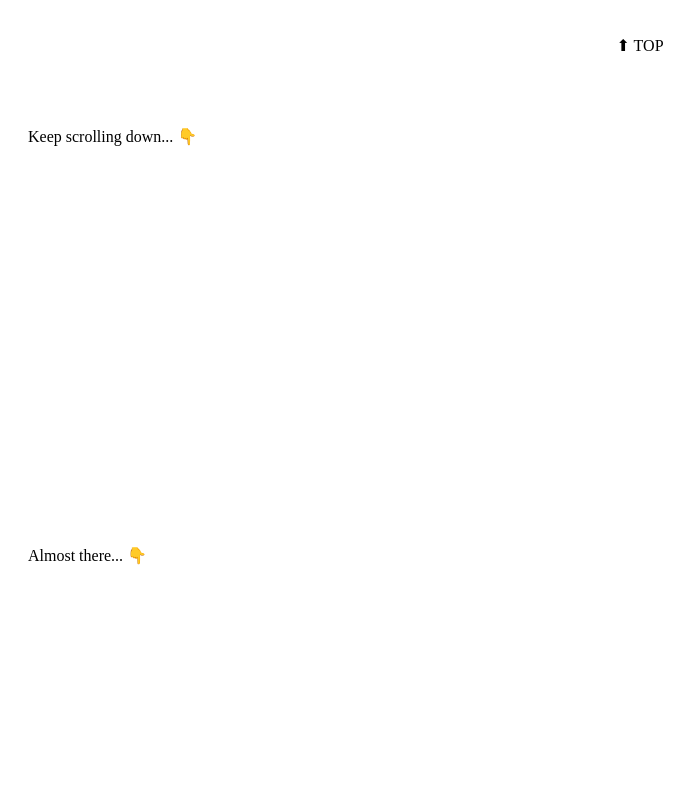
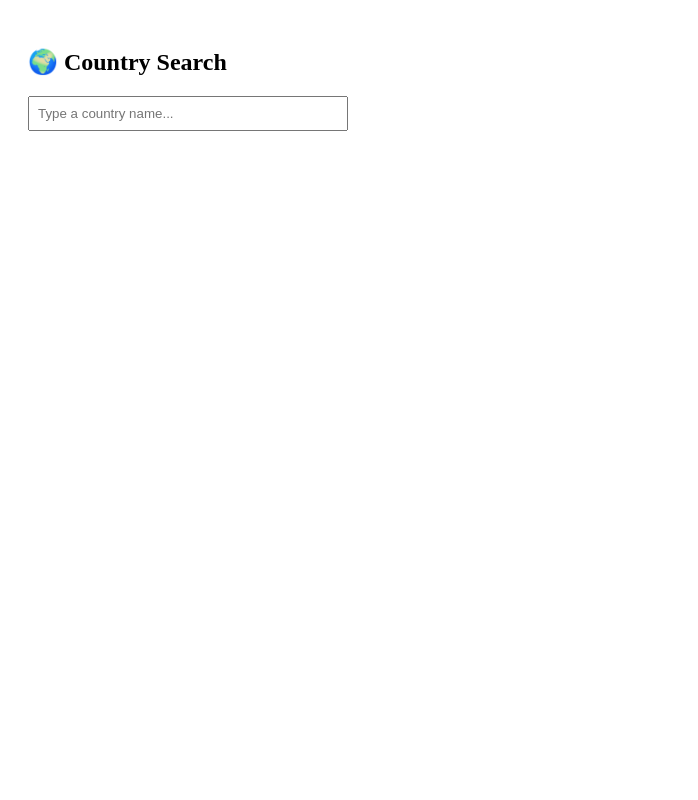
Before and after one commit to aditya-only/Practicing-React-Concepts, a React (Vite) app: page / in a window 1280 px wide. Shown: the top 800 px of the page, without its empty margins (0-698 px from the left). Built offline with nearby package versions, Linux system fonts and the light colour scheme.

Commit message:
Practicing useEffect hook with debouncing

```diff
--- a/src/App.jsx
+++ b/src/App.jsx
@@ -1,5 +1,5 @@
 import React from 'react'
-import UseEffect8 from './components/UseEffect8.jsx';
+import UseEffect9 from './components/UseEffect9.jsx';
 
 
 const App = () => {
@@ -8,7 +8,7 @@ const App = () => {
 
 
   return (
-    <UseEffect8/>
+    <UseEffect9/>
   )
 }
 
--- a/src/components/UseEffect8.jsx
+++ b/src/components/UseEffect8.jsx
@@ -7,6 +7,8 @@ const UseEffect8 = () => {
 
   useEffect(() => {
     const handleScroll = () => {
+        console.log("scrollY:", window.scrollY) // ← add this line
+
       if (window.scrollY > 300) {
         setIsVisible(true)
       } else {
@@ -41,7 +43,7 @@ const UseEffect8 = () => {
         <button
           onClick={scrollToTop}
           style={{
-            position: "fixed",
+            position: "fixed",  // stays in same place while scrolling
             bottom: "30px",
             right: "30px",
             padding: "10px 20px",
--- /dev/null
+++ b/src/components/UseEffect9.jsx
@@ -0,0 +1,75 @@
+import { useState, useEffect } from "react";
+
+const UseEffect9 =() => {
+  const [query, setQuery] = useState("");
+  const [results, setResults] = useState([]);
+  const [loading, setLoading] = useState(false);
+
+  useEffect(() => {
+    if (query === "") {
+      setResults([]);
+      return;
+    }
+
+    setLoading(true);
+
+    const timeout = setTimeout(() => {
+      // ✅ This is a real search API — searches actual countries
+      fetch(`https://restcountries.com/v3.1/name/${query}`)
+        .then((res) => res.json())
+        .then((data) => {
+          // API returns error object if nothing found
+          if (data.status === 404) {
+            setResults([]);
+          } else {
+            setResults(data.slice(0, 5)); // show only first 5 results
+          }
+          setLoading(false);
+        })
+        .catch(() => {
+          setResults([]);
+          setLoading(false);
+        });
+    }, 500);
+
+    return () => {
+      clearTimeout(timeout);
+    };
+  }, [query]);
+
+  return (
+    <div style={{ padding: "20px" }}>
+      <h2>🌍 Country Search</h2>
+
+      <input
+        type="text"
+        placeholder="Type a country name..."
+        value={query}
+        onChange={(e) => setQuery(e.target.value)}
+        style={{ padding: "8px", width: "300px" }}
+      />
+
+      {/* Show loading message */}
+      {loading && <p>Searching...</p>}
+
+      {/* Show no results message */}
+      {!loading && query !== "" && results.length === 0 && (
+        <p>No countries found 😢</p>
+      )}
+
+      {/* Show results */}
+      {results.map((country) => (
+        <div
+          key={country.cca3}
+          style={{ padding: "10px", borderBottom: "1px solid #eee" }}
+        >
+          <p>
+            {country.flag} {country.name.common}
+          </p>
+        </div>
+      ))}
+    </div>
+  );
+}
+
+export default UseEffect9;
```
